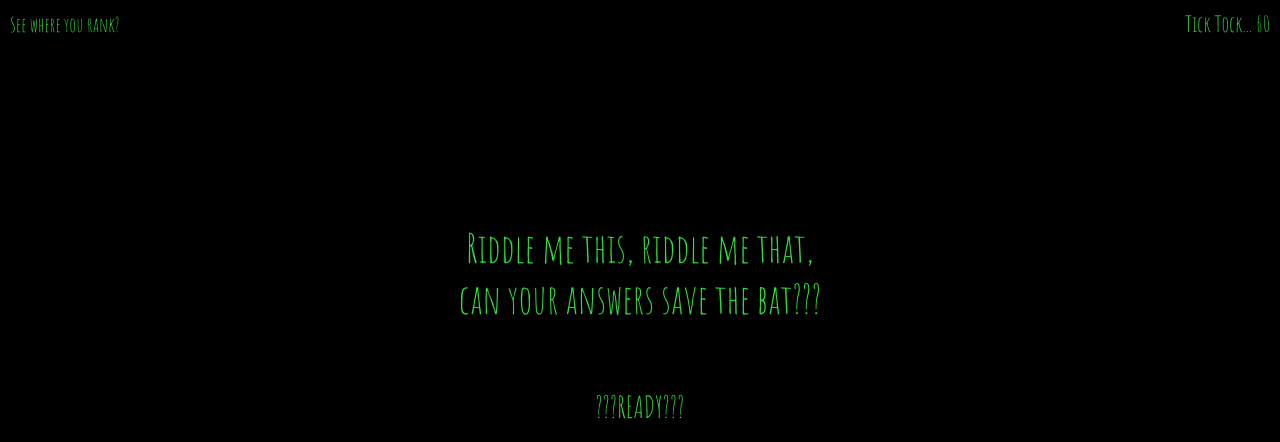
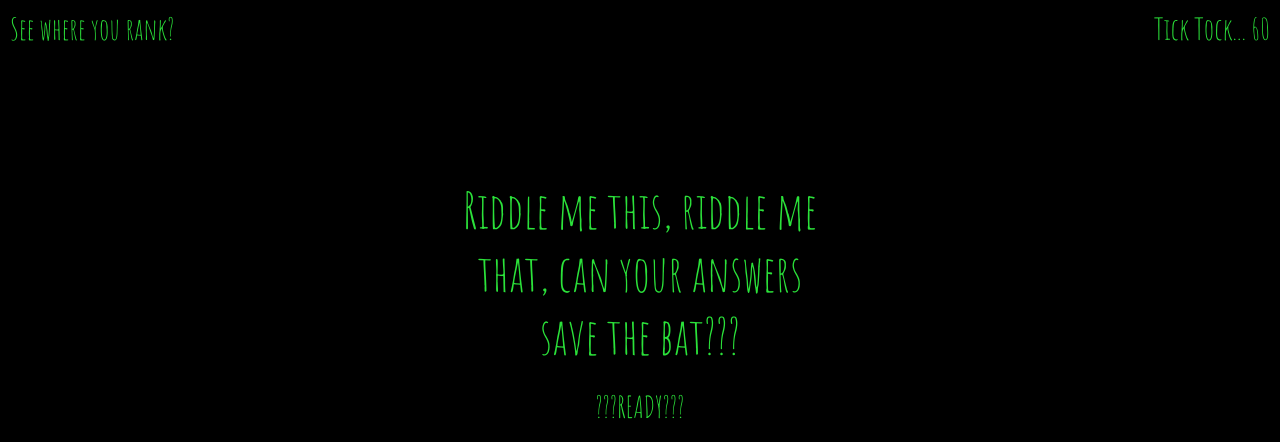
Before and after one commit to Bubba-Dave/Code-Quiz, a plain HTML site: page index.html in a window 1280 px wide. Drawn offline with Linux system fonts and the light colour scheme.

Commit message:
adjusted sizing

```diff
--- a/assets/css/style.css
+++ b/assets/css/style.css
@@ -20,7 +20,7 @@ header {
     padding-top: 10px;
     padding-left: 10px;
     padding-right: 10px;
-    font-family: 'Amatic SC', cursive; font-size: 22px;
+    font-family: 'Amatic SC', cursive; font-size: 30px;
   }
 
 .btnHeader {
@@ -30,7 +30,7 @@ header {
     border: 0;
     outline: 0;
     color: rgb(43, 226, 58);
-    font-family: 'Amatic SC', cursive;font-size: 20px;
+    font-family: 'Amatic SC', cursive;font-size: 30px;
 }
 
 .btnHeader:hover {
@@ -77,7 +77,7 @@ header {
         grid-column: 2 / span 2;
         grid-row: 1 / span 5;
         place-self: center;
-        font-size: 40px;
+        font-size: 50px;
         color: rgb(43, 226, 58);
     }
 
```
